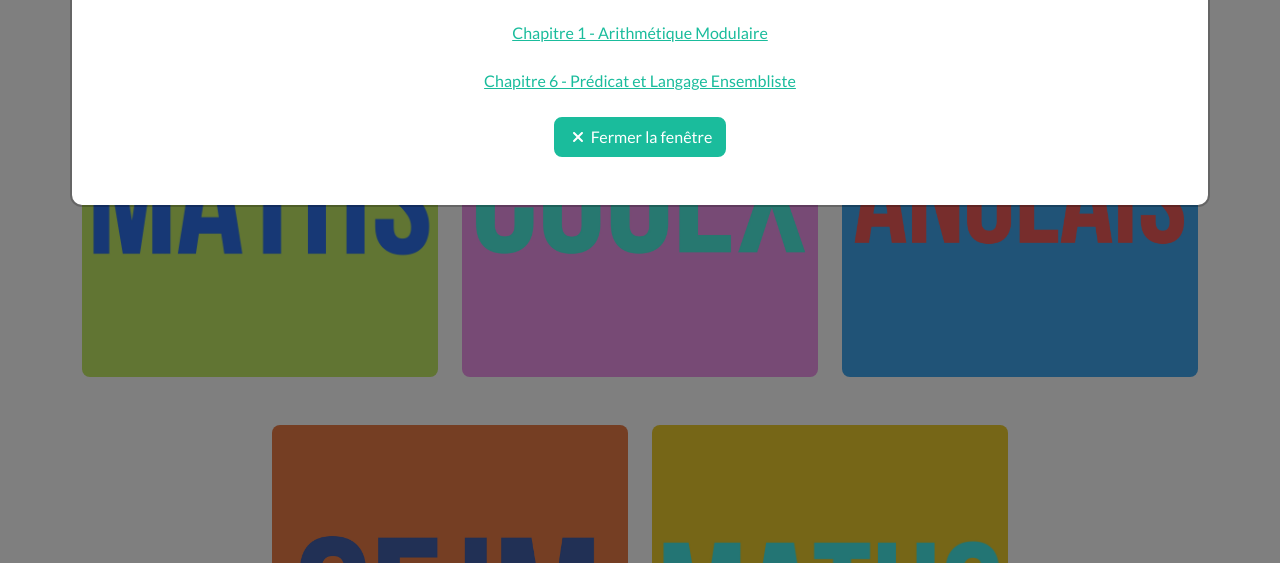
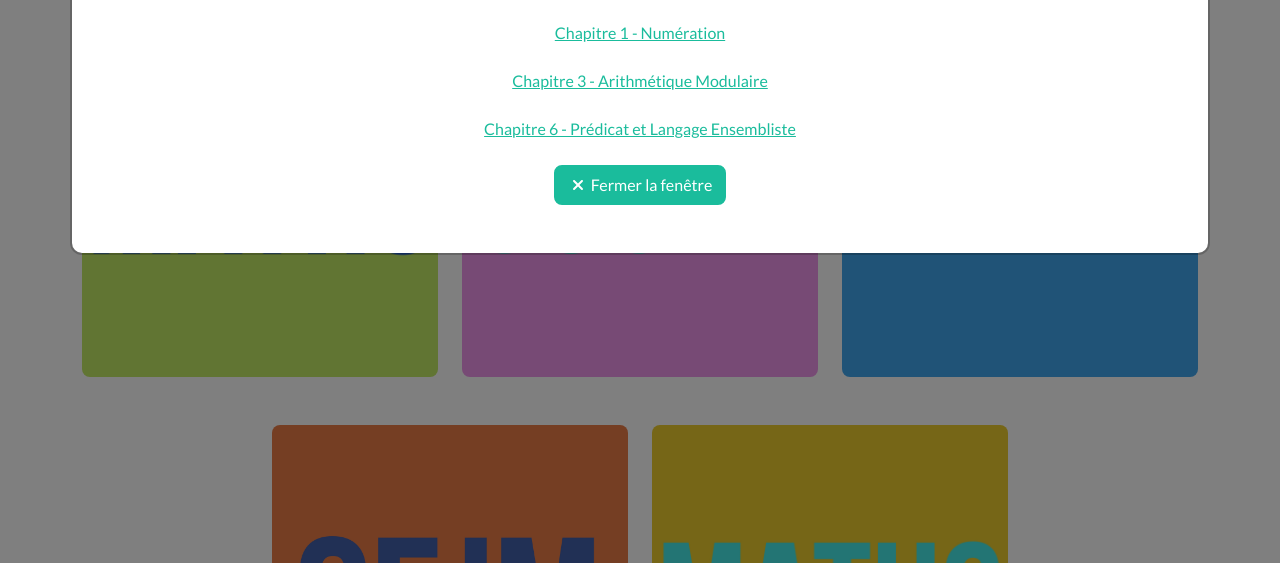
Before and after one commit to AFelix20100/SIO-SHARE, a website: page index.html in a window 1280 px wide. Both pictures are taken after a click on the element 260 px from the left and 942 px from the top of the page. Shown: the part 743-1306 px from the top of the page. Drawn offline with nearby package versions, Linux system fonts and the light colour scheme; files that its build step writes are made by us from their sources.

Commit message:
commit 4

```diff
--- a/index.html
+++ b/index.html
@@ -124,7 +124,8 @@
                                         <div class="divider-custom-line"></div>
                                     </div>
                                     <!-- Portfolio Modal - Text-->
-                                    <p class="mb-4"><a href="dist/assets/fichiers/maths/arithmetique.pdf" download>Chapitre 1 - Arithmétique Modulaire</a></p>
+                                    <p class="mb-4"><a href="dist/assets/fichiers/maths/numeration.pdf" download>Chapitre 1 - Numération</a></p>
+                                    <p class="mb-4"><a href="dist/assets/fichiers/maths/arithmetique.pdf" download>Chapitre 3 - Arithmétique Modulaire</a></p>
                                     <p class="mb-4"><a href="dist/assets/fichiers/maths/predicat_et_langage_ensembliste.pdf" download>Chapitre 6 - Prédicat et Langage Ensembliste</a></p>
                                     <button class="btn btn-primary" data-bs-dismiss="modal">
                                         <i class="fas fa-xmark fa-fw"></i>
```
Also changed, not shown: 1 other file.
